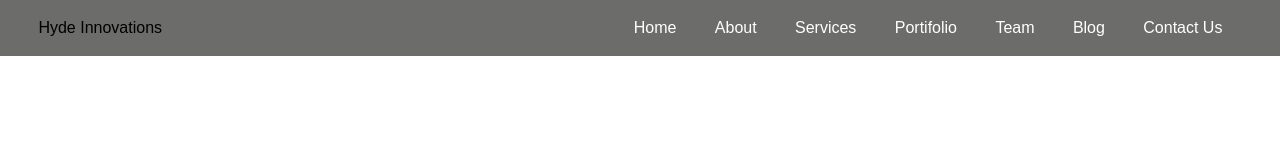
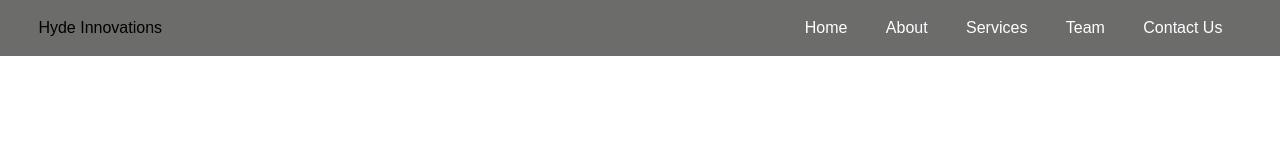
Before and after one commit to bjjumba/hyde, a React (Create React App) app: page / in a window 1280 px wide. Shown: the top 160 px of the page. Built offline with nearby package versions, Linux system fonts and the light colour scheme.

Commit message:
Removed portifoli0 and blog

```diff
--- a/src/components/NavBar.js
+++ b/src/components/NavBar.js
@@ -15,9 +15,7 @@ const NavBar = () => {
          <Link to= "home" smooth={true} duration={500} >Home</Link>
          <Link to= "about" smooth={true} duration={500}>About</Link>
          <Link to= "services" smooth={true} duration={500}>Services</Link>
-         <Link to= "portofolio" smooth={true} duration={500}>Portifolio</Link>
          <Link to= "team" smooth={true} duration={500}>Team</Link>
-         <Link to= "blog" smooth={true} duration={500}>Blog</Link>
          <Link to= "contact" smooth={true} duration={500} >Contact Us</Link>
       </nav>
 
```
